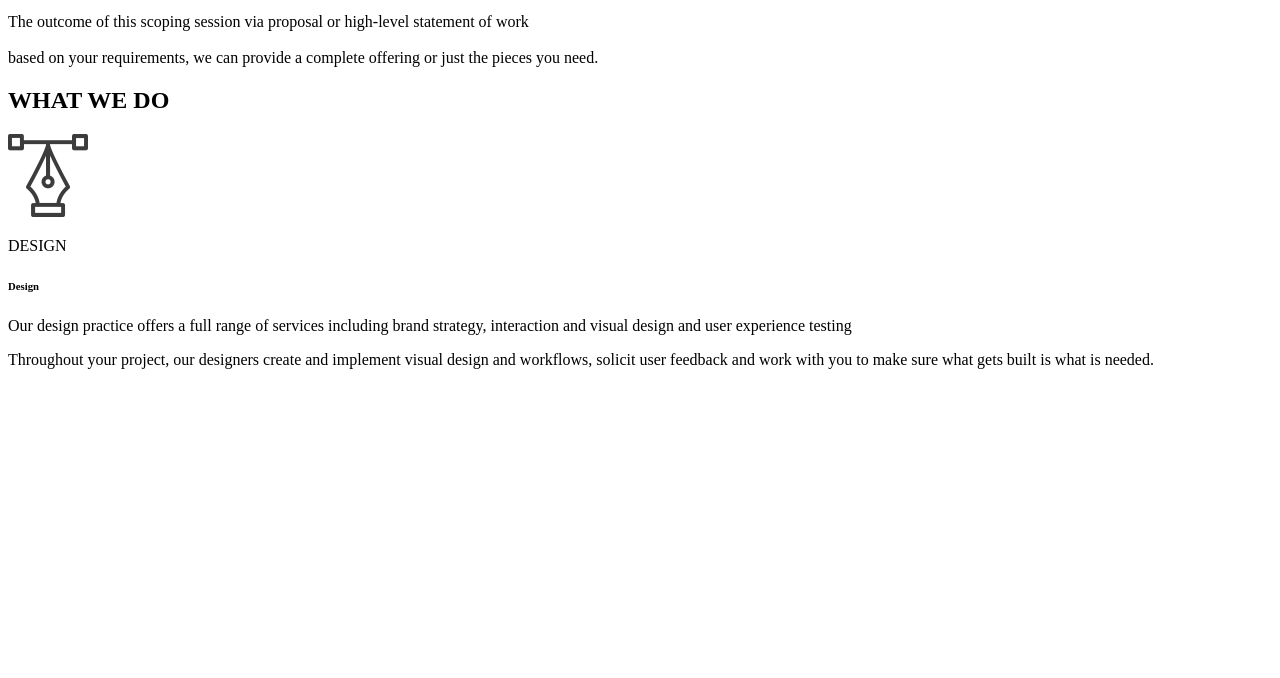
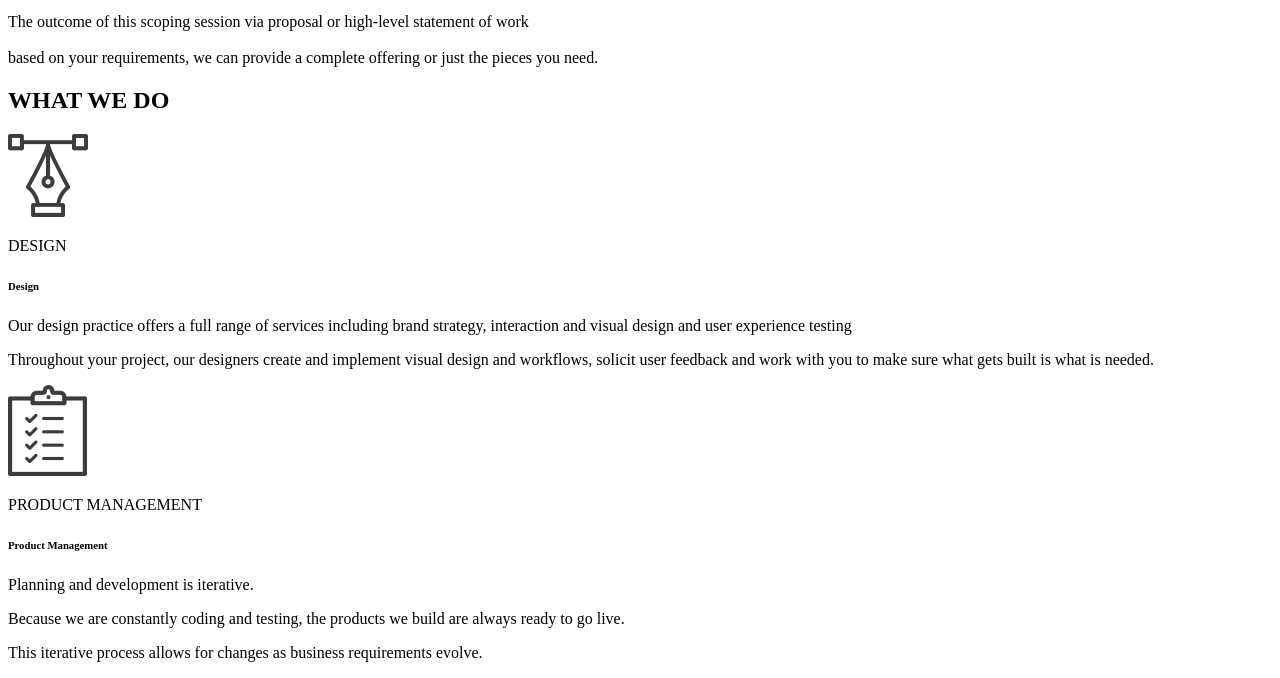
Before and after one commit to Cheruiyot-Moryn/Delani-Studio, a plain HTML site: page index.html in a window 1280 px wide. Shown: the part 496-1174 px from the top of the page. Before the commit the page ends 881 px from the top, so only its background shows below. Drawn offline with Linux system fonts and the light colour scheme.

Commit message:
product-management

```diff
--- a/index.html
+++ b/index.html
@@ -41,6 +41,19 @@
             <p>Throughout your project, our designers create and implement visual design and workflows, solicit user feedback and work with you to make sure what gets built is what is needed.</p>
           </div>
         </div>
+        <div class="col-md-4">
+            <div class="product-management ">
+              <img src="images/product_icon.png">
+              <p>PRODUCT MANAGEMENT</p>
+            </div>
+            <div id="Product management">
+              <h6><b>Product Management</b></h6>
+              <p>Planning and development is iterative.</p>
+              <p>Because we are constantly coding and testing, the products we build are always ready to go live.</p>
+              <p>This iterative process allows for changes as business requirements evolve.</p>
+            </div>
+          </div>
+        </div>
     </div>
 </body>
 </html>
```
